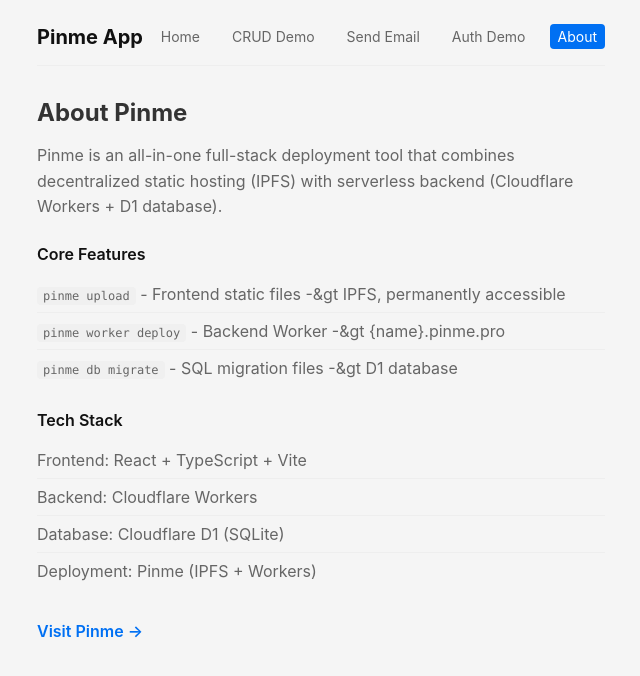
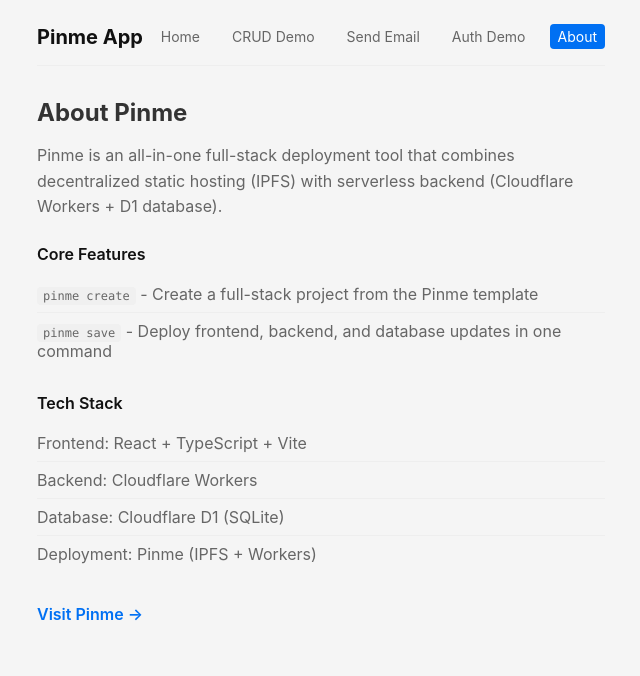
Before and after one commit to glitternetwork/pinme-worker-template, a React (Vite) app in the folder frontend/: page /about in a window 1280 px wide. Shown: the top 676 px of the page, without its empty margins (319-959 px from the left). Built offline with nearby package versions, Linux system fonts and the light colour scheme; no server answers.

Commit message:
Update About core features

```diff
--- a/frontend/src/pages/About/index.tsx
+++ b/frontend/src/pages/About/index.tsx
@@ -14,9 +14,8 @@
 
           <h3>Core Features</h3>
           <ul>
-            <li><code>pinme upload</code> - Frontend static files -&gt IPFS, permanently accessible</li>
-            <li><code>pinme worker deploy</code> - Backend Worker -&gt {`{name}.pinme.pro`}</li>
-            <li><code>pinme db migrate</code> - SQL migration files -&gt D1 database</li>
+            <li><code>pinme create</code> - Create a full-stack project from the Pinme template</li>
+            <li><code>pinme save</code> - Deploy frontend, backend, and database updates in one command</li>
           </ul>
 
           <h3>Tech Stack</h3>
```
Also changed, not shown: 1 other file (tests, documents, lock files or other folders).
